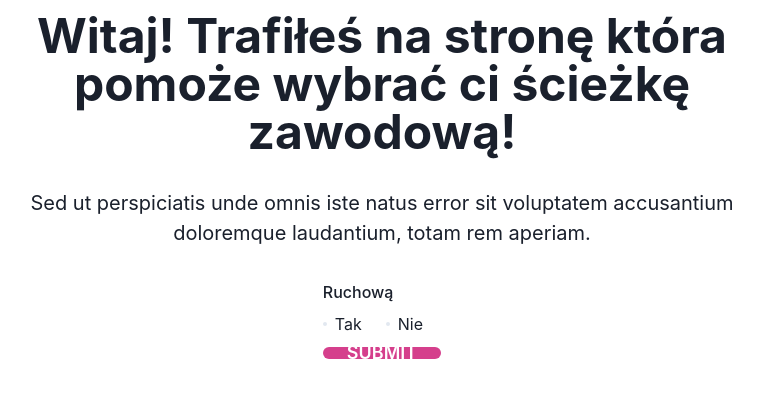
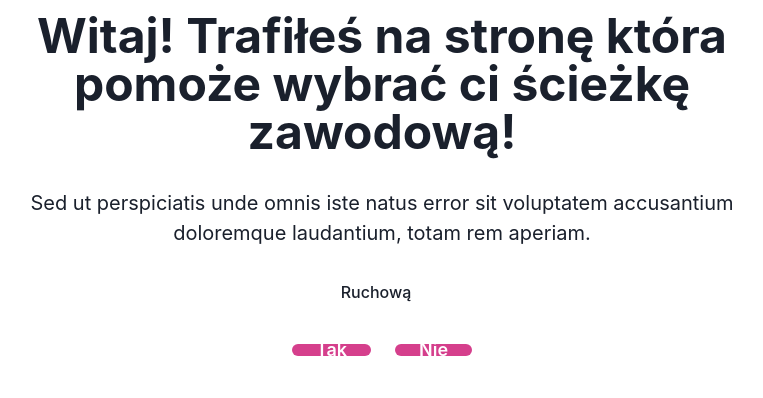
Before and after one commit to TheCodeAbilityHackathon/hackathon-codeability, a React (Create React App) app: page / in a window 1280 px wide. Shown: the top 398 px of the page, without its empty margins (258-1021 px from the left). Built offline with nearby package versions, Linux system fonts and the light colour scheme.

Commit message:
Remove formik

```diff
--- a/src/App.tsx
+++ b/src/App.tsx
@@ -23,14 +23,6 @@ import {
   list,
 } from "@chakra-ui/react";
 import theme from "./theme";
-import {
-  Formik,
-  Form,
-  Field,
-  FieldProps,
-  useField,
-  FieldAttributes,
-} from "formik";
 import { useState } from "react";
 import { getFlatOptions, getNextBranchId } from "./utils";
 import disabilities from "./data/disabilities.json";
@@ -41,39 +33,45 @@ const ids = flatOptions.map(({ value }) => value);
 const BooleanQuestionField = ({
   label,
   name,
-  onChange,
+  onClick,
+  renderLabel,
 }: {
   label: string;
   name: string;
-  onChange(value: "yes" | "no"): void;
+  onClick(value: boolean): void;
+  renderLabel?(text: string): React.ReactNode;
 }) => {
-  const [field, meta, helpers] = useField<"yes" | "no">(name);
-  console.log(field);
-  console.log(field.value);
-
   return (
-    <FormControl as="fieldset">
-      <FormLabel htmlFor={field.name} as="legend">
-        {label}
+    <VStack spacing={8}>
+      <FormLabel as="legend">
+        {renderLabel ? renderLabel(label) : label}
       </FormLabel>
-      <RadioGroup
-        {...field}
-        onChange={(value: "yes" | "no") => {
-          onChange && onChange(value);
-          helpers.setValue(value);
-        }}
-        id={field.name}
+      <HStack spacing="24px">
+        <Button
+          onClick={() => onClick(true)}
+          type="button"
+          borderRadius={50}
+          colorScheme="pink"
+          size="lg"
         >
-        <HStack spacing="24px">
-          <Radio value="yes">Tak</Radio>
-          <Radio value="no">Nie</Radio>
+          Tak
+        </Button>
+        <Button
+          onClick={() => onClick(false)}
+          type="button"
+          borderRadius={50}
+          colorScheme="pink"
+          size="lg"
+        >
+          Nie
+        </Button>
       </HStack>
-      </RadioGroup>
-    </FormControl>
+    </VStack>
   );
 };
 
 export const App = () => {
+  const [disabilities, setDisabilities] = useState<string[]>([]);
   const [currentId, setCurrentId] = useState<string>(ids[0]);
   const [finishedStep, setFinishedStep] = useState<boolean>(false);
   const currentOption = flatOptions.find(({ value }) => value === currentId);
@@ -94,25 +92,21 @@ export const App = () => {
               </Text>
             </VStack>
 
+            {!finishedStep ? (
               <VStack mt="8" spacing={16}>
                 <VStack spacing={4} mb={8}>
-                <Formik
-                  initialValues={{}}
-                  onSubmit={(values, actions) => {
-                    console.log("submit", values);
-                  }}
-                >
-                  <Form>
                   {currentOption && (
                     <BooleanQuestionField
                       name={currentOption.value}
                       label={currentOption.label}
-                        onChange={(value) => {
-                          const nextId = getNextBranchId(
-                            value !== "yes",
-                            ids,
-                            currentId
-                          );
+                      onClick={(value) => {
+                        const nextId = getNextBranchId(value, ids, currentId);
+                        if (value) {
+                          setDisabilities([
+                            ...disabilities,
+                            currentOption.value,
+                          ]);
+                        }
 
                         if (!nextId) {
                           setFinishedStep(true);
@@ -122,41 +116,11 @@ export const App = () => {
                       }}
                     />
                   )}
-                    {/* <Field name={multistepForm[index].value}>
-                      {({ field, form }: FieldProps) => (
-
-                        <Button type="button" onClick={() => {}}>Yes</Button>
-                        <Button type="button" onClick={() => {}}>No</Button>
-                        <FormControl
-                          isInvalid={Boolean(
-                            form.errors.name && form.touched.name
-                          )}
-                        >
-                          <FormLabel htmlFor={field.name}>First name</FormLabel>
-                          <Input
-                            {...field}
-                            value={field.value || ""}
-                            id={field.name}
-                            placeholder="Name..."
-                          />
-                          <FormErrorMessage>
-                            {form.errors.name}
-                          </FormErrorMessage>
-                        </FormControl>
-                      )}
-                    </Field> */}
-                    <Button
-                      type="submit"
-                      borderRadius={50}
-                      colorScheme="pink"
-                      size="lg"
-                    >
-                      SUBMIT
-                    </Button>
-                  </Form>
-                </Formik>
                 </VStack>
               </VStack>
+            ) : (
+              <Text>Wartości: {disabilities.join(" ")}</Text>
+            )}
           </Container>
         </Grid>
       </Box>
```
Lines whose indentation alone changed are shown as unchanged.
